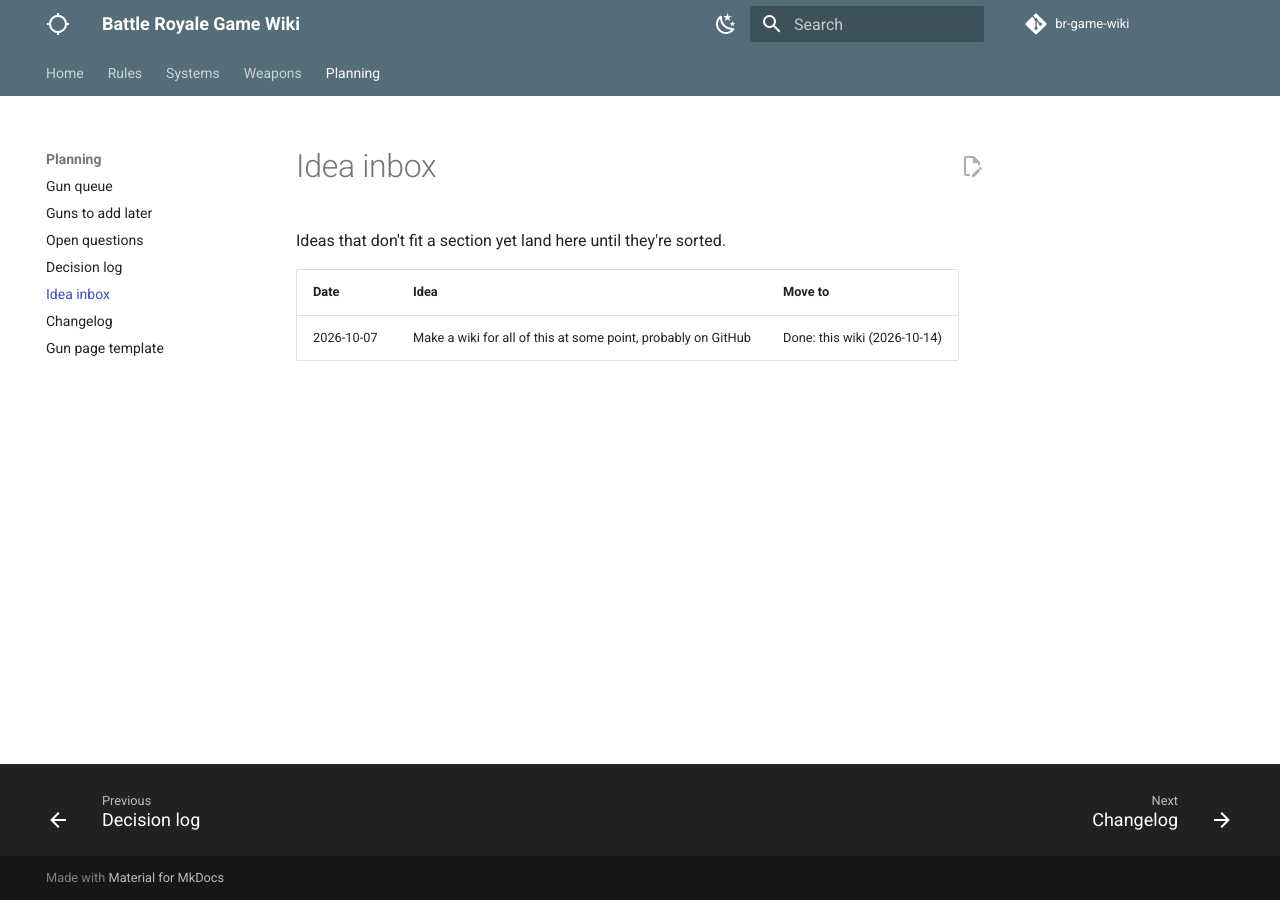
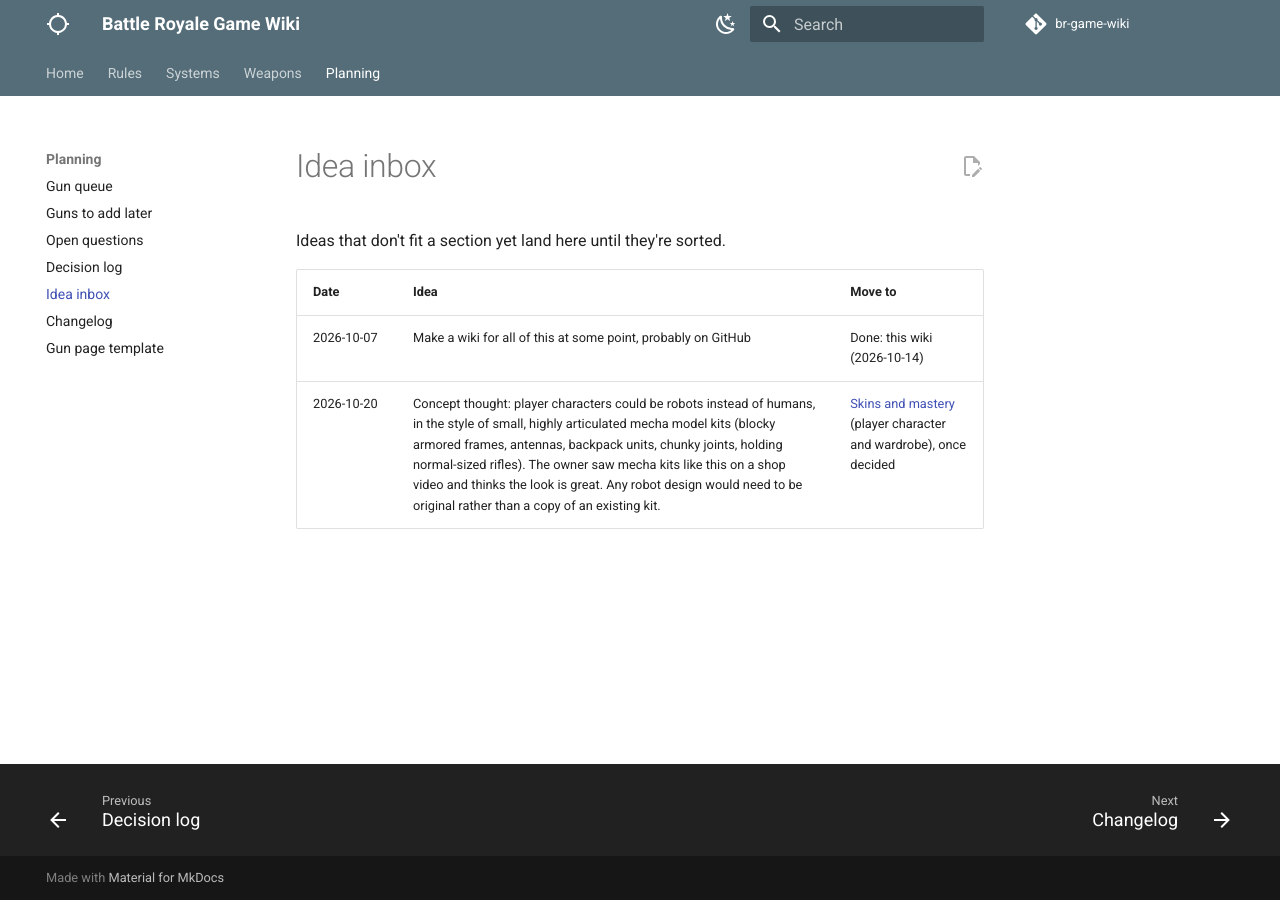
Before and after one commit to DerrickSpartan1/br-game-wiki, an MkDocs documentation site: the page built from docs/planning/idea-inbox.md, in a window 1280 px wide. Built offline with MkDocs 1.6.1 and Material for MkDocs 9.7.7, drawn with Linux system fonts in a browser that asks for light colours; comment, search, counter and statistics services are not loaded.

Commit message:
File the robot player character concept
Co-Authored-By: Claude Opus 5.5 <noreply@anthropic.com>
Claude-Session: https://claude.ai/code/session_01LAp2s4euUjj6HZthupXLj4

```diff
--- a/docs/planning/idea-inbox.md
+++ b/docs/planning/idea-inbox.md
@@ -5,3 +5,4 @@ Ideas that don't fit a section yet land here until they're sorted.
 | Date | Idea | Move to |
 | --- | --- | --- |
 | 2026-10-07 | Make a wiki for all of this at some point, probably on GitHub | Done: this wiki (2026-10-14) |
+| 2026-10-20 | Concept thought: player characters could be robots instead of humans, in the style of small, highly articulated mecha model kits (blocky armored frames, antennas, backpack units, chunky joints, holding normal-sized rifles). The owner saw mecha kits like this on a shop video and thinks the look is great. Any robot design would need to be original rather than a copy of an existing kit. | [Skins and mastery](../systems/skins.md) (player character and wardrobe), once decided |
```
Also changed, not shown: docs/planning/changelog.md (+1 -0 lines).
